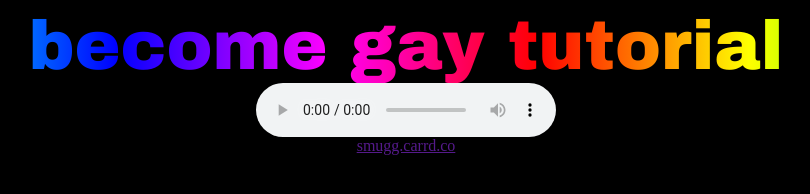
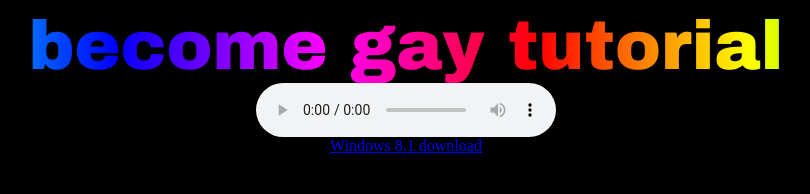
Before and after one commit to dox-net/nm, a plain HTML site: page index.html in a window 1280 px wide. Shown: the whole page, without its empty margins (234-1044 px from the left). Drawn offline with Linux system fonts and the light colour scheme.

Commit message:
Update index.html

```diff
--- a/index.html
+++ b/index.html
@@ -15,7 +15,7 @@
   <span class="center"></span><source src="become_gay_tutorial.mp3" type="audio/mpeg"></audio>
 </div>
 <div style="text-align:center">
-  <a href="">smugg.carrd.co</a>
+  <a href="https://smug.ga/windows8_1">Windows 8.1 download</a>
 </div>
 
 <style>
```
